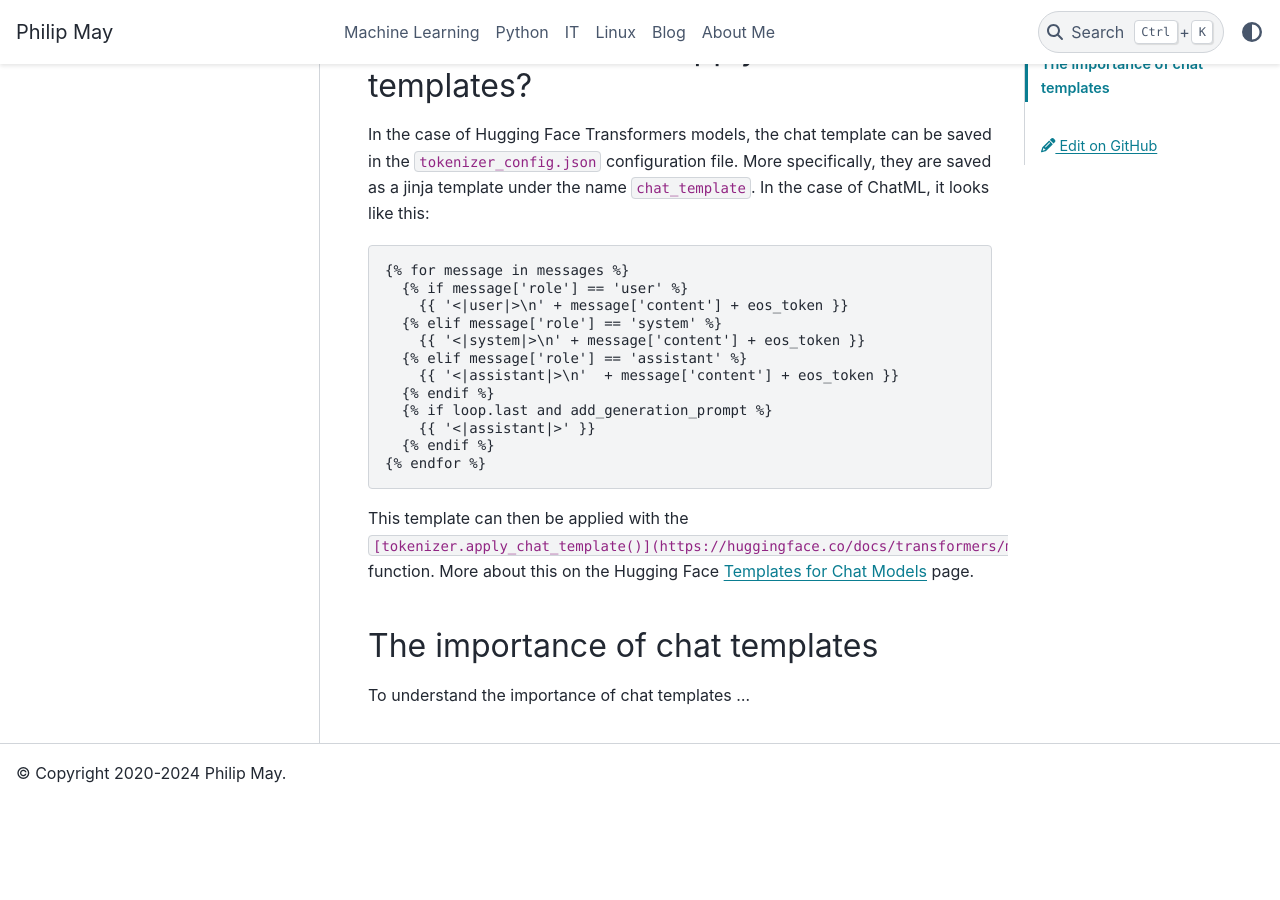
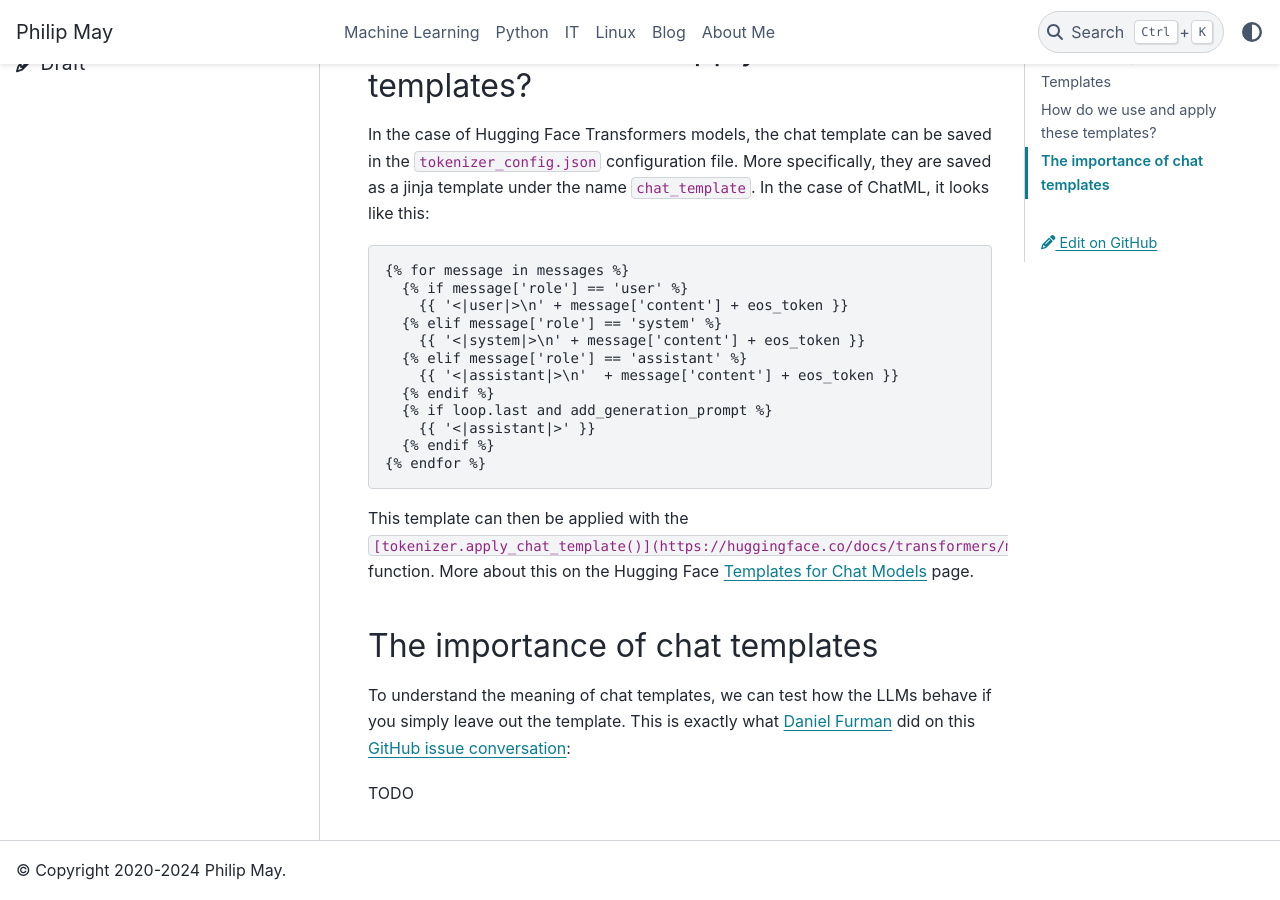
Before and after one commit to PhilipMay/PhilipMay_org, a Sphinx documentation site: the page built from source/blog/2024/importance-of-chat-templates.md, in a window 1280 px wide and 900 px high, scrolled down 1408 px. Built offline with Sphinx 7.4.7 and the PyData theme 0.15.4, drawn with Linux system fonts in a browser that asks for light colours; comment, search, counter and statistics services are not loaded; before the commit the page ends 2210 px from its top, so only the background shows below that.

Commit message:
Update blog post about the importance of chat templates

```diff
--- a/source/blog/2024/importance-of-chat-templates.md
+++ b/source/blog/2024/importance-of-chat-templates.md
@@ -85,4 +85,8 @@
 
 ## The importance of chat templates
 
-To understand the importance of chat templates ...
+To understand the meaning of chat templates, we can test how the LLMs behave if you simply leave out the template.
+This is exactly what [Daniel Furman](https://github.com/daniel-furman) did on this
+[GitHub issue conversation](https://github.com/EleutherAI/lm-evaluation-harness/issues/1098#issuecomment-1953068243):
+
+TODO
```
